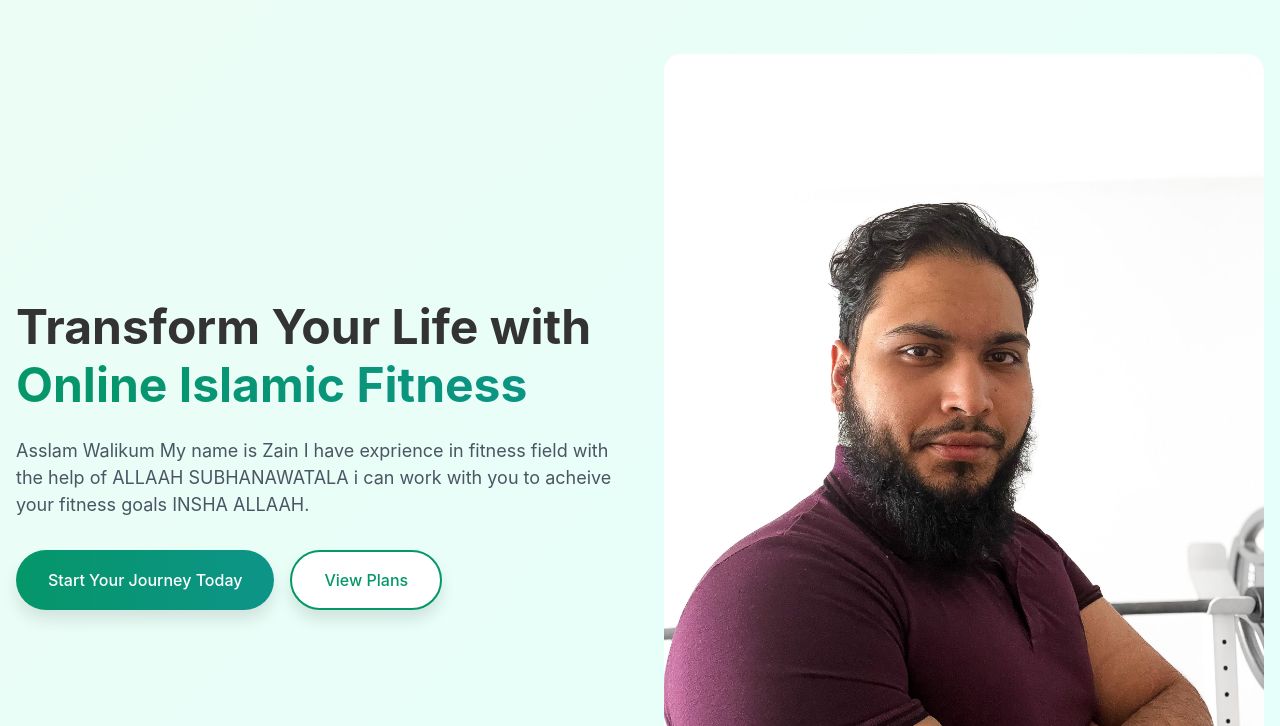
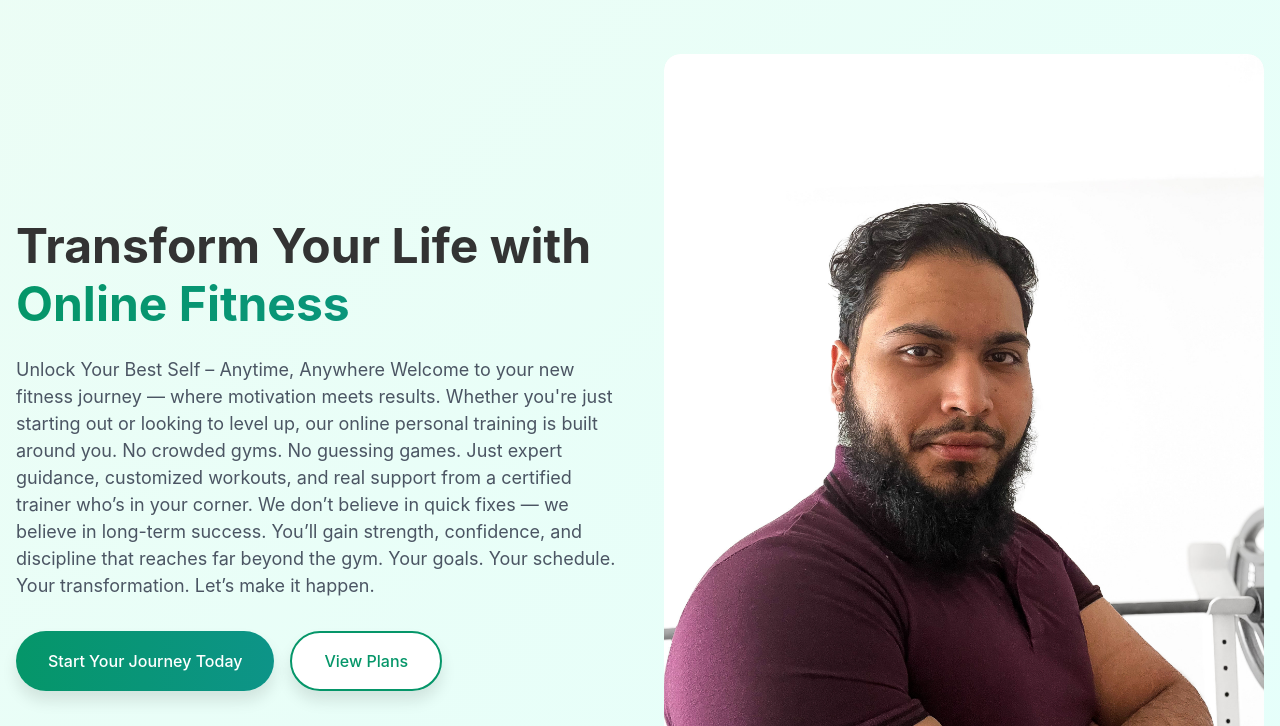
Before and after one commit to zain78612-i/fitnessupdated, a plain HTML site: page index.html in a window 1280 px wide. Shown: the part 74-800 px from the top of the page. Drawn offline with Linux system fonts and the light colour scheme.

Commit message:
Update index.html

```diff
--- a/index.html
+++ b/index.html
@@ -3,7 +3,7 @@
   <head>
     <meta charset="UTF-8" />
     <meta name="viewport" content="width=device-width, initial-scale=1.0" />
-    <title>Muslim Fitness Training Online </title>
+    <title> Fitness Training Online </title>
     <link rel="stylesheet" href="styles.css">
   </head>
   <body>
@@ -38,13 +38,22 @@
               <h1 class="hero-title">
                 Transform Your Life with
                 <span class="gradient-text">
-                  Online Islamic Fitness
+                  Online  Fitness
                 </span>
               </h1>
               <p class="hero-description">
-                Asslam Walikum My name is Zain I have  exprience in fitness field with the help of ALLAAH SUBHANAWATALA
-                i can work with you to acheive your fitness goals INSHA ALLAAH.
-                </p>
+
+                Unlock Your Best Self – Anytime, Anywhere
+
+Welcome to your new fitness journey — where motivation meets results. Whether you're just starting out or looking to level up, our online personal training is built around you. No crowded gyms. No guessing games. Just expert guidance, customized workouts, and real support from a certified trainer who’s in your corner.
+
+We don’t believe in quick fixes — we believe in long-term success. You’ll gain strength, confidence, and discipline that reaches far beyond the gym.
+
+Your goals. Your schedule. Your transformation. Let’s make it happen.
+
+
+              </p>
+
               <div class="hero-buttons">
                 <a href="mailto:zainfitness78612@gmail.com
                 " class="primary-button">
```
